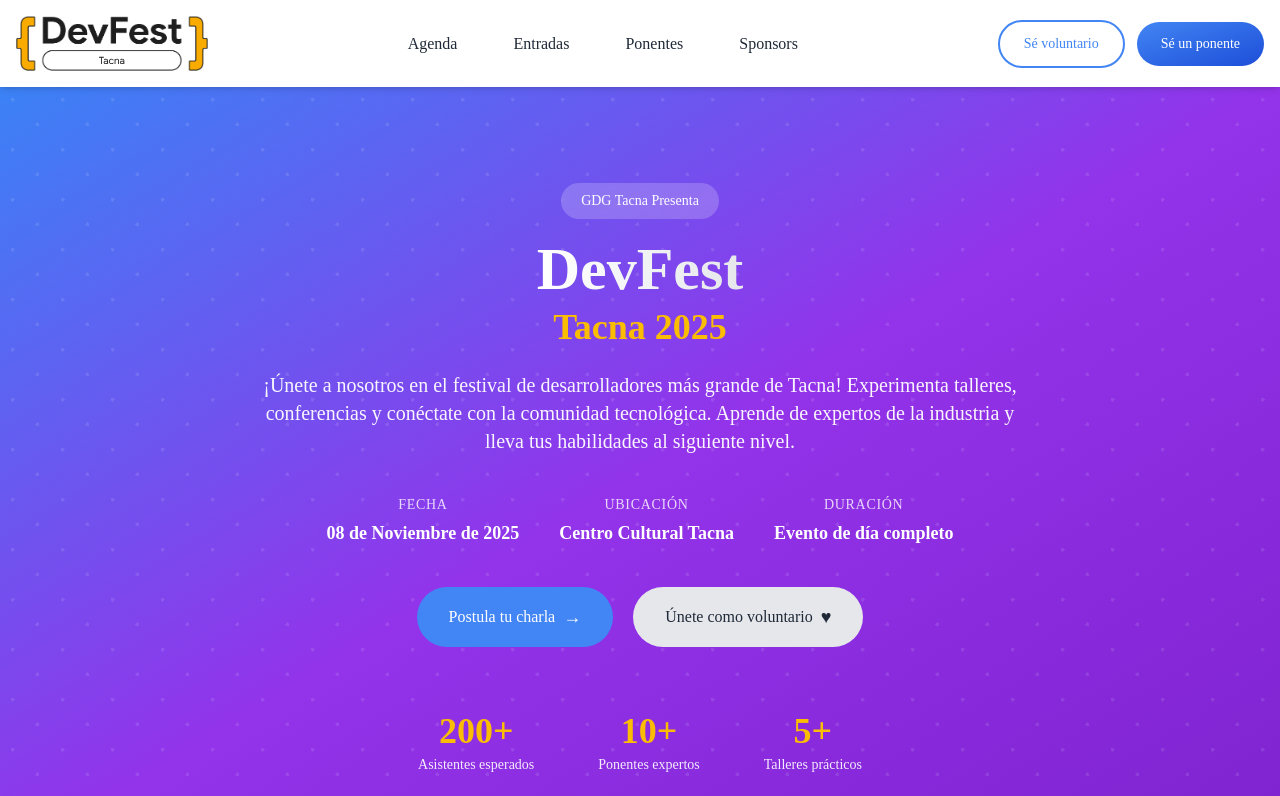
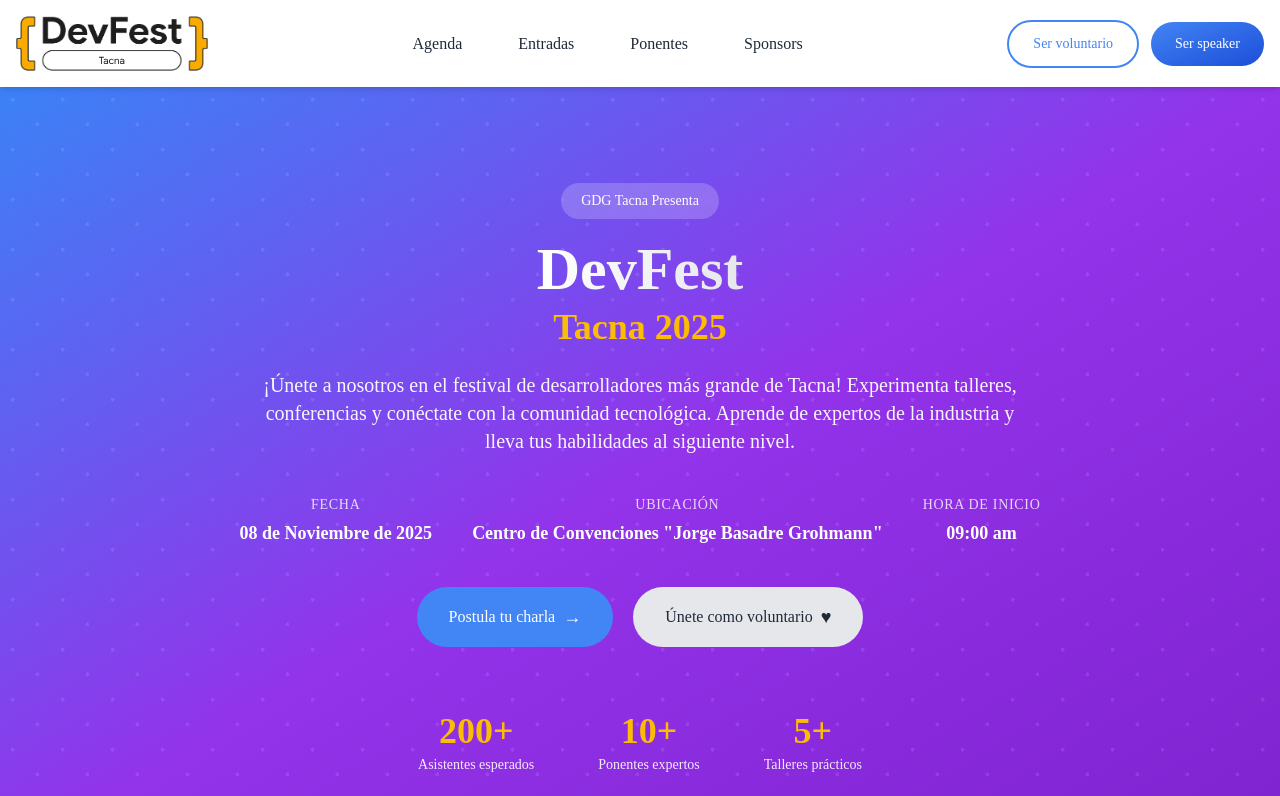
Before and after one commit to angelolev/devfesttacna, a React (Vite) app: page / in a window 1280 px wide. Shown: the top 796 px of the page. Built offline with nearby package versions, Linux system fonts and the light colour scheme; no server answers; a web font is replaced by a local one.

Commit message:
feat: update event information

```diff
--- a/src/components/Header.tsx
+++ b/src/components/Header.tsx
@@ -68,15 +68,16 @@
               className="bg-white text-google-blue border-2 border-google-blue py-3 px-6 rounded-full font-medium text-sm inline-flex items-center gap-2 hover:bg-google-blue hover:text-white transition-all duration-300"
               aria-label="Ser voluntario"
             >
-              Sé voluntario
+              Ser voluntario
             </Link>
-            <button
-              onClick={() => scrollToSection("speaker")}
+
+            <Link
+              to="https://sessionize.com/devfest-tacna/"
+              target="_blank"
               className="bg-gradient-to-br from-google-blue to-blue-700 text-white border-none py-3 px-6 rounded-full font-medium text-sm cursor-pointer inline-flex items-center gap-2 hover:from-blue-700 hover:to-blue-800 transition-all duration-300"
-              aria-label="Ser un ponente"
             >
-              Sé un ponente
-            </button>
+              <span>Ser speaker</span>
+            </Link>
           </div>
 
           {/* Mobile Hamburger Button */}
@@ -147,14 +148,16 @@
                   onClick={() => setIsMenuOpen(false)}
                   className="w-full bg-white text-google-blue border-2 border-google-blue py-3 px-6 rounded-full font-medium text-sm hover:bg-google-blue hover:text-white transition-all duration-300 block text-center"
                 >
-                  Sé voluntario
+                  Ser voluntario
                 </Link>
-                <button
-                  onClick={() => scrollToSection("speaker")}
-                  className="w-full bg-gradient-to-br from-google-blue to-blue-700 text-white border-none py-3 px-6 rounded-full font-medium text-sm hover:from-blue-700 hover:to-blue-800 transition-all duration-300"
+
+                <Link
+                  to="https://sessionize.com/devfest-tacna/"
+                  target="_blank"
+                  className="w-full block text-center bg-gradient-to-br from-google-blue to-blue-700 text-white border-none py-3 px-6 rounded-full font-medium text-sm hover:from-blue-700 hover:to-blue-800 transition-all duration-300"
                 >
-                  Sé un ponente
-                </button>
+                  <span>Ser speaker</span>
+                </Link>
               </div>
             </div>
           </nav>
--- a/src/components/Hero.tsx
+++ b/src/components/Hero.tsx
@@ -1,3 +1,5 @@
+import { Link } from "react-router-dom";
+
 const Hero: React.FC = () => {
   const scrollToSection = (sectionId: string) => {
     const element = document.getElementById(sectionId);
@@ -44,27 +46,26 @@
                 Ubicación
               </span>
               <span className="text-lg font-semibold">
-                Centro Cultural Tacna
+                Centro de Convenciones "Jorge Basadre Grohmann"
               </span>
             </div>
             <div className="flex flex-col items-center gap-1">
               <span className="text-sm opacity-80 uppercase tracking-wider">
-                Duración
+                Hora de inicio
               </span>
-              <span className="text-lg font-semibold">
-                Evento de día completo
-              </span>
+              <span className="text-lg font-semibold">09:00 am</span>
             </div>
           </div>
 
           <div className="flex justify-center gap-5 mb-16 flex-wrap">
-            <button
-              onClick={() => scrollToSection("speaker")}
+            <Link
+              to="https://sessionize.com/devfest-tacna/"
+              target="_blank"
               className="bg-google-blue text-white border-none py-4 px-8 rounded-full font-medium text-base cursor-pointer inline-flex items-center gap-2 hover:bg-opacity-90"
             >
               <span>Postula tu charla</span>
               <span className="text-lg">→</span>
-            </button>
+            </Link>
             <button
               onClick={() => scrollToSection("volunteer")}
               className="bg-gray-200 text-gray-800 py-4 px-8 rounded-full font-medium text-base cursor-pointer inline-flex items-center gap-2 hover:bg-gray-300"
--- a/src/components/Sponsors.tsx
+++ b/src/components/Sponsors.tsx
@@ -11,10 +11,10 @@
             <span className="block sm:inline">
               contact{" "}
               <a
-                href="mailto:angelo@codinglatam.dev"
+                href="mailto:gdgtacna@gmail.com"
                 className="text-google-blue hover:underline font-medium"
               >
-                angelo@codinglatam.dev
+                gdgtacna@gmail.com
               </a>{" "}
               para discutir oportunidades de patrocinio.
             </span>
--- a/src/index.css
+++ b/src/index.css
@@ -8,7 +8,6 @@
 
 body {
   font-family: "Google Sans Code";
-  line-height: 1.6;
   color: #333;
   background-color: #fff;
   margin: 0;
```
